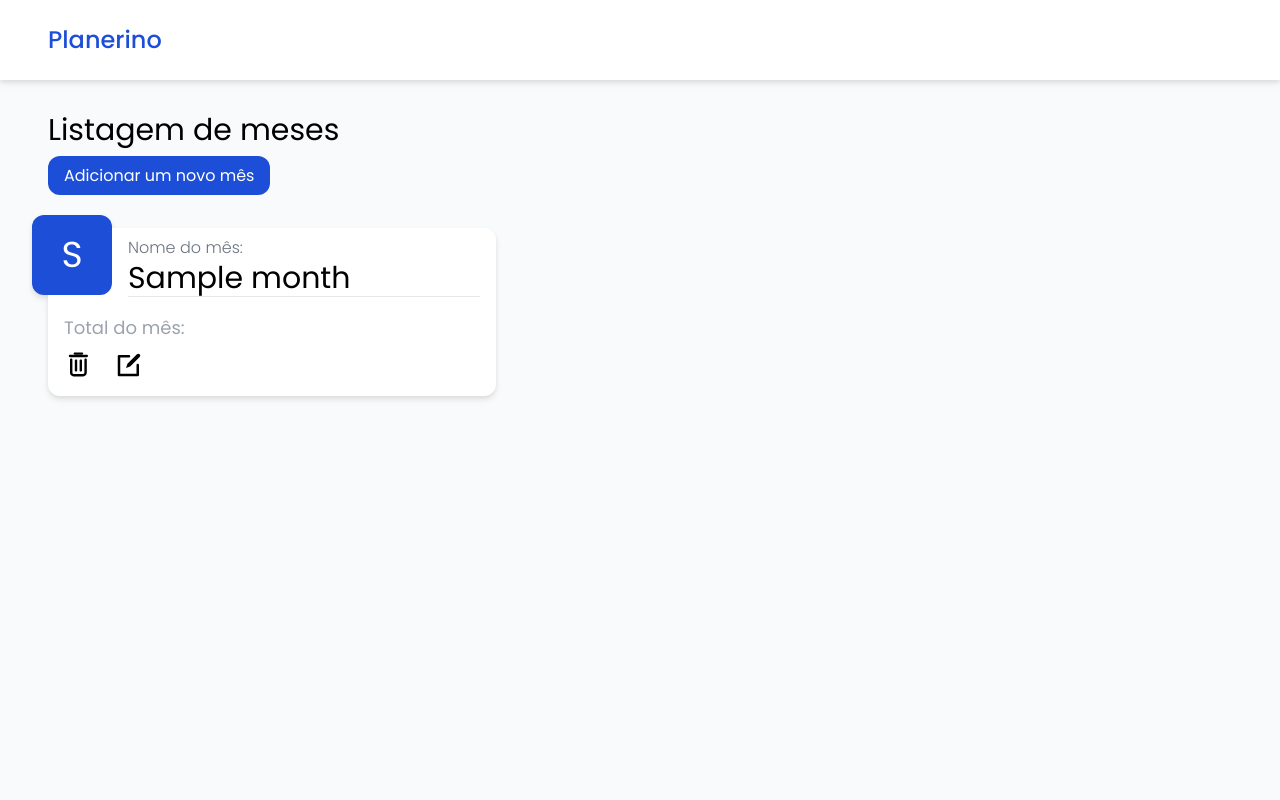
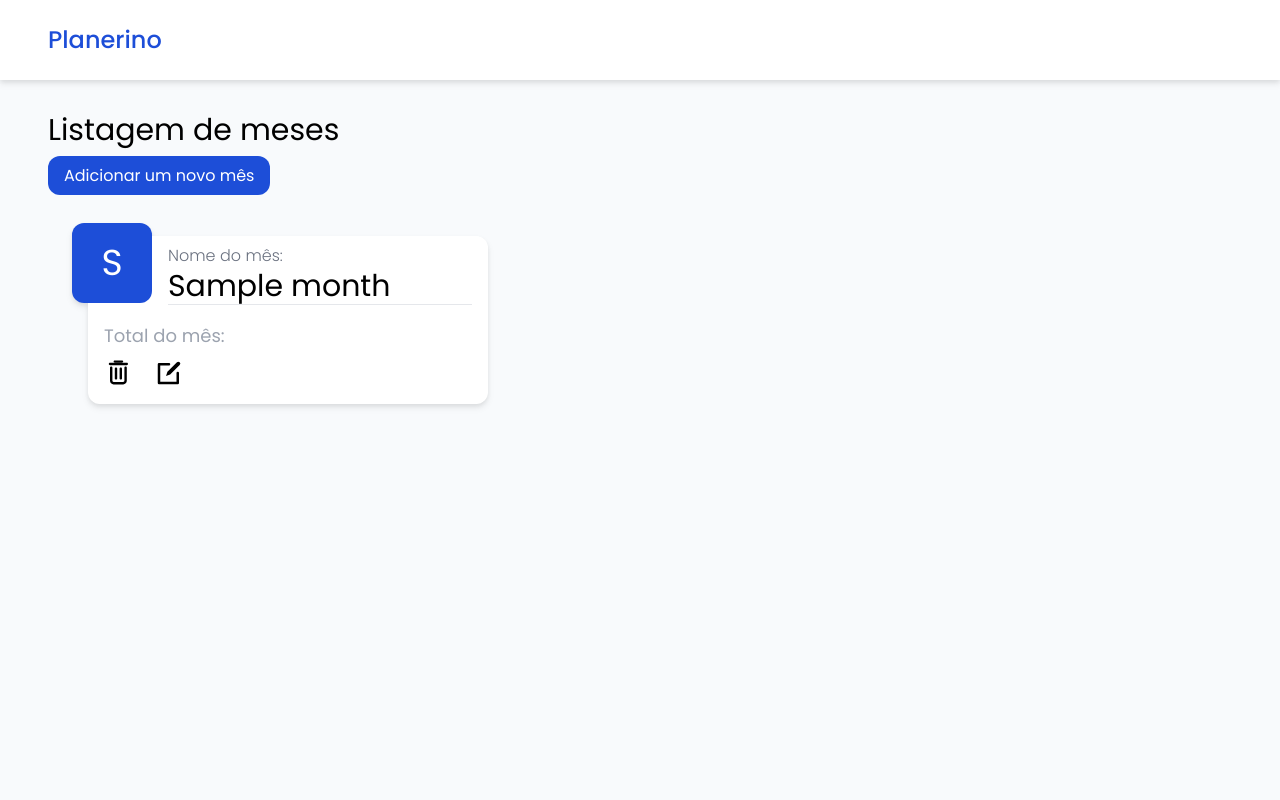
Before and after one commit to cherryramatisdev/planerino, a Rails app: page /months in a window 1280 px wide. Run offline with Rails 7, Linux system fonts and the light colour scheme; tables that the repository leaves empty hold one stand-in row (values such as "Sample post"); style sheets or scripts are compiled from the project's sources; some libraries are stand-ins or nearby versions.

Commit message:
Introduce flex wrap to months index view

```diff
--- a/app/views/months/index.html.erb
+++ b/app/views/months/index.html.erb
@@ -1,7 +1,6 @@
 <%= render 'layouts/header' %>
 
 <%= render 'layouts/container' do %>
-  <div class="w-full">
   <% if notice.present? %>
     <p class="py-2 px-3 bg-green-50 mb-5 text-green-500 font-medium rounded-lg inline-block" id="notice"><%= notice %></p>
   <% end %>
@@ -9,11 +8,14 @@
   <%= render 'layouts/header_title', title: "Listagem de meses", button_text: "Adicionar um novo mês", path: new_month_path %>
 
   <% unless @months.empty? %>
+    <div class="w-full flex flex-wrap">
       <% @months.each do |month| %>
         <%= link_to month_path(month) do %>
+          <div class="h-full mb-10 ml-10">
             <%= render 'layouts/card' do %>
               <%= render "layouts/card_header", initials: month.name[0].upcase, label: "Nome do mês:", title: month.name.capitalize %>
 
+              <% unless month.debit.empty? %>
                 <h2 class="text-xl">
                   <span class="text-lg text-gray-400">
                     Total do mês:
@@ -28,6 +30,7 @@
                     </span>
                     <%= number_to_currency(d[:total], unit: 'R$ ') %>
                   </h2>
+                <% end %>
               <% end %>
 
               <div class="flex items-start justify-start">
@@ -46,8 +49,9 @@
                 <% end %>
               </div>
             <% end %>
-        <% end %>
+          </div>
         <% end %>
       <% end %>
     </div>
   <% end %>
+<% end %>
```
Lines whose indentation alone changed are shown as unchanged.
